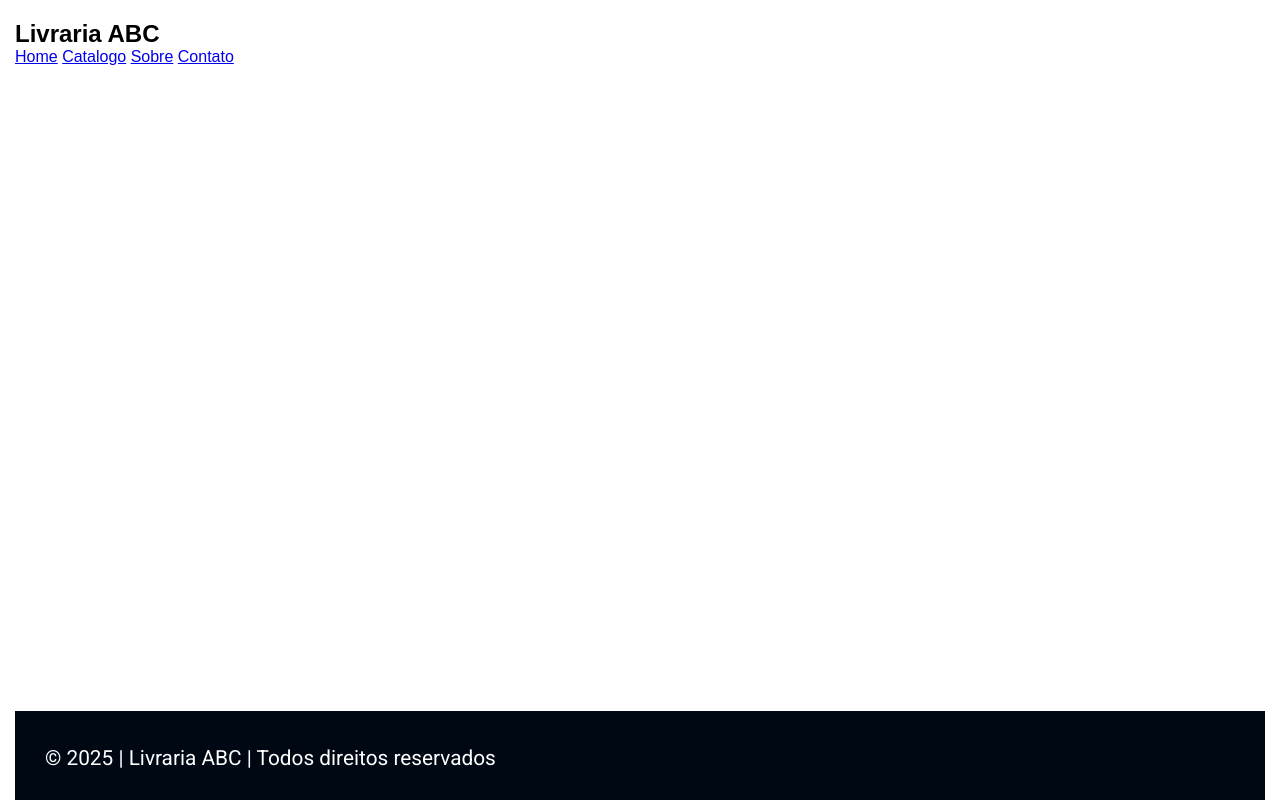
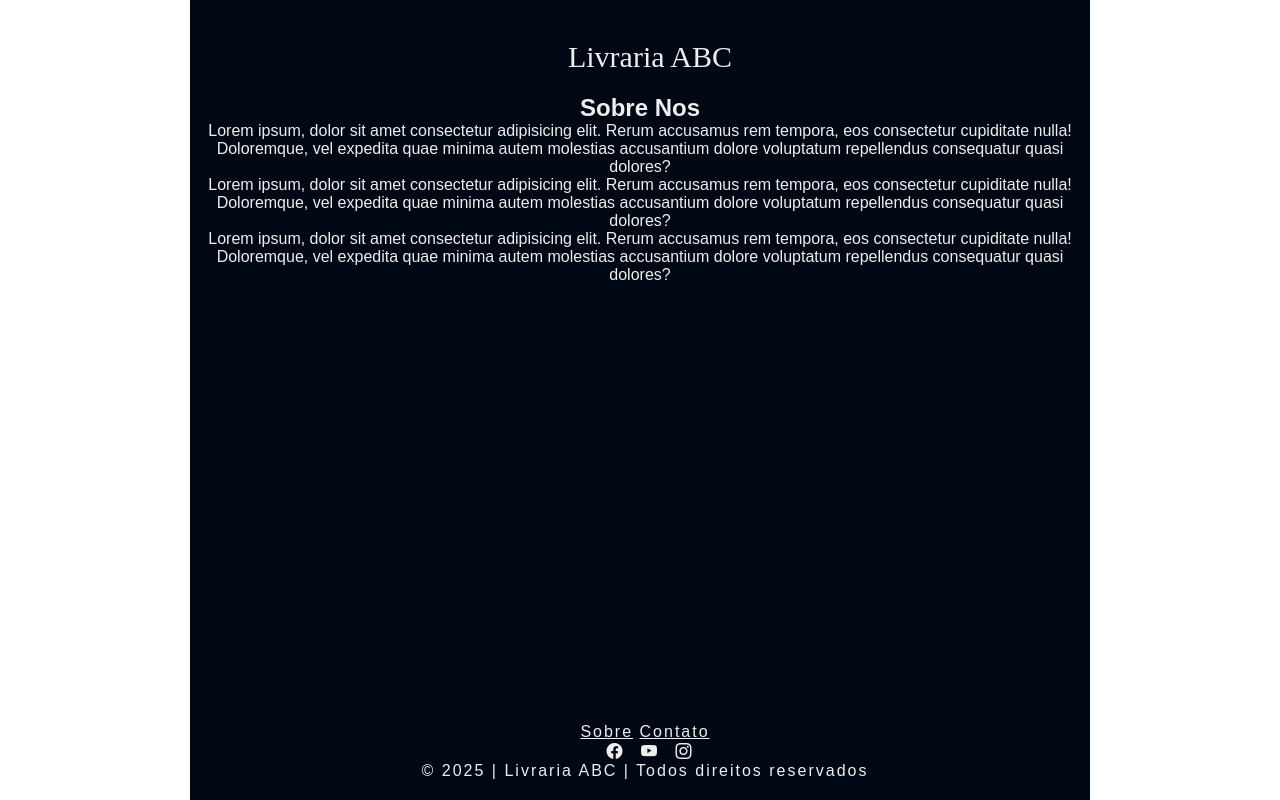
Before and after one commit to Denilson027/livraria, a plain HTML site: page sobre.html in a window 1280 px wide. Drawn offline with nearby package versions, Linux system fonts and the light colour scheme; a web font is replaced by a local one.

Commit message:
25/02/2025 - Envio 1

```diff
--- a/css/style.css
+++ b/css/style.css
@@ -1,6 +1,9 @@
 @import url("https://fonts.googleapis.com/css2?family=Anton+SC&family=Roboto:ital,wght@0,100;0,300;0,400;0,500;0,700;0,900;1,100;1,300;1,400;1,500;1,700;1,900&display=swap");
 @import url("https://cdn.jsdelivr.net/npm/bootstrap-icons@1.11.3/font/bootstrap-icons.min.css");
 @import url("https://fonts.googleapis.com/css2?family=Roboto:ital,wght@0,100;0,300;0,400;0,500;0,700;0,900;1,100;1,300;1,400;1,500;1,700;1,900&display=swap");
+@import url('https://fonts.googleapis.com/css2?family=Monomakh&display=swap');
+
+
 
 * {
   margin: 0;
@@ -10,11 +13,6 @@
 
 :root {
   --branco: #fff;
-  --platinum: #d9dcd6;
-  --indigo: #16425b;
-  --sky_blue: #81c3d7;
-  --cerulean: #3a7ca5;
-  --lapis_lazuli: #2f6690;
   --alerta: #ff0000;
   --primario: #000814;
   --segundario: #001D3D;
@@ -26,16 +24,29 @@
 .container {
   width: 900px;
   /* max-width: 90vh; */
+  background-color: var(--primario);
   margin: auto;
   text-align: center;
-  padding-top: 10px;
   transition: transform .5s;
+  color: #eee
 }
 
- .nav{
-  background-color: var(--primario);
-  color: var(--branco);
-  /* width: 3000px; */
+/* TITULO LIVRARIA ABC */
+.title{
+  font-family: "Monomakh", serif;
+  font-weight: 400;
+  font-style: normal;
+  font-size: 30px;
+  padding-left: 20px;
+  padding-top: 20px;
+}
+
+header a{
+  text-decoration: none;
+}
+
+.container a{
+  color: #eee;
 }
 
 svg {
@@ -46,14 +57,20 @@ header {
   display: flex;
   align-items: center;
   justify-content: space-between;
-  padding: 20px 0;
+  padding: 20px;
 
 }
+
+/* BOTÃO DO CART */
 
 header .cart-icon {
   position: relative;
   cursor: pointer;
+  padding-top: 20px;
+  padding-right: 20px;
 }
+
+/* NOTIFICAÇÃO VERMELHA DO CART */
 
 header .cart-icon span {
   display: flex;
@@ -65,9 +82,11 @@ header .cart-icon span {
   color: var(--branco);
   border-radius: 50%;
   position: absolute;
-  top: 50%;
-  right: -20%;
+  top: 65%;
+  right: 25%;
 }
+
+/* LISTA DOS LIVROS */
 
 .listProduct .item img{
   width: 90%;
@@ -79,6 +98,7 @@ header .cart-icon span {
   display: grid;
   grid-template-columns: repeat(4, 1fr);
   gap: 10px;
+  /* background-color: gray; */
 }
 
 .listProduct .item{
@@ -107,6 +127,8 @@ header .cart-icon span {
   cursor: pointer;
 }
 
+/* TAB DO CARRINHO */
+
 .cartTab {
   width: 400px;
   background-color: #353432;
@@ -116,6 +138,9 @@ header .cart-icon span {
   display: grid;
   grid-template-rows: 70px 1fr 70px;
   transition: .5s;
+  h1{
+    font-family: "Monomakh", serif;
+  }
 }
 
 body.showCart .cartTab {
@@ -140,7 +165,7 @@ body.showCart .container{
 }
 
 .cartTab .btn button {
-  background-color: yellow;
+  background-color: var(--quarto);
   border: none;
   font-family: Arial, Helvetica, sans-serif;
   font-weight: 500;
@@ -149,11 +174,12 @@ body.showCart .container{
 }
 
 .cartTab .btn .close {
-  background-color: #eee;
+  background-color: var(--branco);
 }
 
 .cartTab .listCart .item img {
   width: 100%;
+  padding-left: 5px;
 }
 
 .cartTab .listCart .item {
@@ -162,15 +188,16 @@ body.showCart .container{
   gap: 10px;
   text-align: center;
   align-items: center;
+  font-family: "Monomakh", serif;
 }
 
 .listCart .qt span {
   display: inline-block;
   width: 25px;
   height: 25px;
-  background-color: #eee;
+  background-color: var(--quinto);
   color: #555;
-  border-radius: 50%;
+  border-radius: 20%;
   cursor: pointer;
 }
 
@@ -191,10 +218,12 @@ body.showCart .container{
   width: 0;
 }
 
+/* CORPO DO HTML */
+
 html,
 body {
   font-family: Arial, sans-serif;
-  background-color: var(--branco);
+  /* background-color: gray; */
   height: 100%;
   margin: 0;
   transition: transform .5s;
@@ -219,38 +248,11 @@ section {
   flex: 1;
 }
 
-/* CATALOGO */
-.livro {
-  display: flex;
-  justify-content: space-between;
-  flex-wrap: wrap;
-  margin-bottom: 80px;
-  .cata {
-    width: 20%;
-    margin-bottom: 30px;
-    text-align: center;
-    background-color: var(--sky_blue);
-    padding: 15px 0px;
-    img {
-      border: 7px 7px 0px 0px;
-      width: 40%;
-    }
-    h3 {
-      padding-bottom: 5px;
-    }
-    p {
-      font-weight: 300;
-    }
-    a {
-      color: black;
-      text-decoration: none;
-    }
-  }
-}
-
 /* FORMULÁRIO */
 
 .contato {
+  padding-top: 20px;
+  padding-left: 180px;
   label {
     display: block;
     text-transform: uppercase;
@@ -260,7 +262,7 @@ section {
   input[type="email"],
   textarea {
     padding: 10px;
-    width: 100%;
+    width: 70%;
     border-radius: 5px;
     border: 1px solid var(--segundario);
     background-color: transparent;
@@ -276,15 +278,23 @@ section {
     margin-top: 30px;
   }
   input[type="submit"]:hover {
-    background-color: var(--cerulean);
+    background-color: var(--quarto);
     color: var(--branco);
   }
 }
 
 /* FOOTER */
 
-footer {
-  /* width: 100%; */
+footer{
+  padding: 20px;
+  text-indent: 10px;
+  letter-spacing: 2px;
+  line-height: 1.2;
+}
+
+
+/* footer {
+  width: 100%;
   padding: 30px;
   background-color: var(--primario);
   font-size: 1.3rem;
@@ -298,7 +308,7 @@ footer {
     color: var(--branco);
     text-decoration: none;
   }
-}
+} */
 
 @media screen and (max-width: 992px) {
   .listProduct{
--- a/sobre.html
+++ b/sobre.html
@@ -1,37 +1,62 @@
 <!DOCTYPE html>
 <html lang="pt-br">
-<head>
-    <meta charset="UTF-8">
-    <meta name="viewport" content="width=device-width, initial-scale=1.0">
+  <head>
+    <meta charset="UTF-8" />
+    <meta name="viewport" content="width=device-width, initial-scale=1.0" />
     <title>Livraria ABC</title>
-    <link rel="stylesheet" href="css/style.css">
-</head>
+    <link rel="stylesheet" href="css/style.css" />
+  </head>
 
-<body>
-
-    <header>
+  <body>
+    <header class="container">
         <nav>
-            <div class="logo">
-                <h1>Livraria ABC</h1>
+            <div>
+                <a href="index.html">
+                <h1 class="title">Livraria ABC</h1>
+                </a>
             </div>
-            <span>
-                <a href="index.html">Home</a>
-                <a href="catalogo.html">Catalogo</a>
-                <a href="sobre.html">Sobre</a>
-                <a href="contato.html">Contato</a>
-            </span>
         </nav>
     </header>
 
-    <section>
-
+    <section class="container">
+      <h2>Sobre Nos</h2>
+      <p>
+        Lorem ipsum, dolor sit amet consectetur adipisicing elit. Rerum
+        accusamus rem tempora, eos consectetur cupiditate nulla! Doloremque, vel
+        expedita quae minima autem molestias accusantium dolore voluptatum
+        repellendus consequatur quasi dolores?
+      </p>
+      <p>
+        Lorem ipsum, dolor sit amet consectetur adipisicing elit. Rerum
+        accusamus rem tempora, eos consectetur cupiditate nulla! Doloremque, vel
+        expedita quae minima autem molestias accusantium dolore voluptatum
+        repellendus consequatur quasi dolores?
+      </p>
+      <p>
+        Lorem ipsum, dolor sit amet consectetur adipisicing elit. Rerum
+        accusamus rem tempora, eos consectetur cupiditate nulla! Doloremque, vel
+        expedita quae minima autem molestias accusantium dolore voluptatum
+        repellendus consequatur quasi dolores?
+      </p>
     </section>
 
-    <footer>
-        <div class="creditos">
-            &copy; 2025 | Livraria ABC | Todos direitos reservados
-        </div>
+    <footer class="container" style="background-color: #000814">
+      <div class="menu">
+        <a href="sobre.html">Sobre</a>
+        <a href="contato.html">Contato</a>
+      </div>
+      <div>
+        <a href="https://www.facebook.com/" target="_blank"
+          ><i class="bi bi-facebook"></i
+        ></a>
+        <a href="https://www.youtube.com/" target="_blank"
+          ><i class="bi bi-youtube"></i
+        ></a>
+        <a href="https://www.instagram.com/" target="_blank"
+          ><i class="bi bi-instagram"></i
+        ></a>
+      </div>
+      <div>&copy; 2025 | Livraria ABC | Todos direitos reservados</div>
     </footer>
-
-</body>
+  </body>
 </html>
```
Also changed, not shown: contato.html (+24 -15 lines), index.html (+2 -2 lines).
